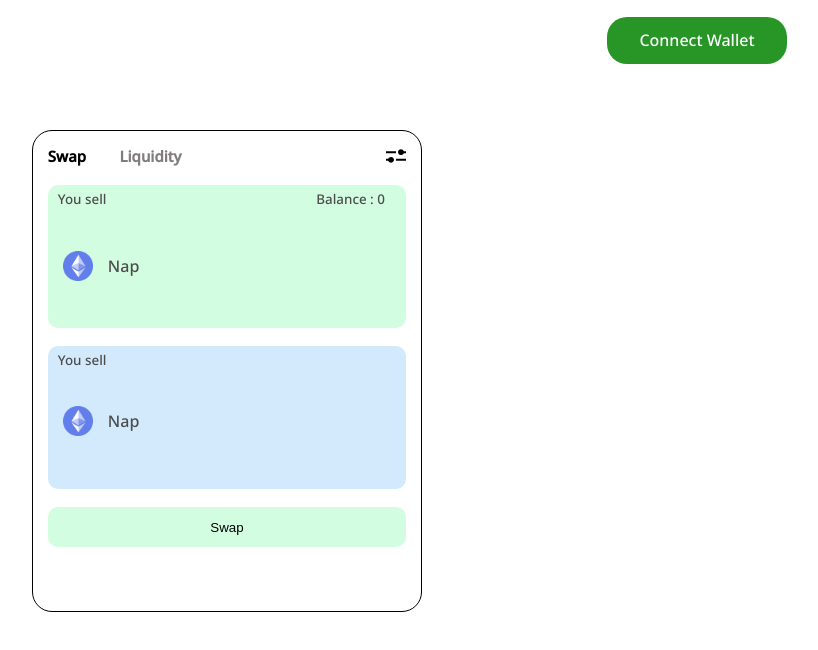
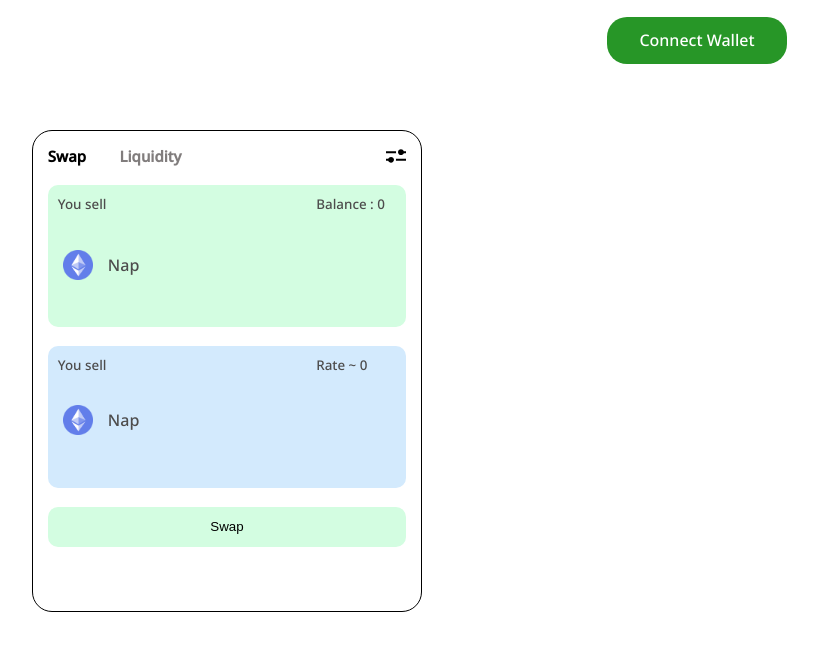
Before and after one commit to Napolite/liquidity-dapp, a React (Vite) app: page / in a window 1280 px wide. Shown: the top 650 px of the page, without its empty margins (413-1231 px from the left). Built offline with nearby package versions, Linux system fonts and the light colour scheme.

Commit message:
#UI : wireframe

```diff
--- a/src/components/homepage/homepage.css
+++ b/src/components/homepage/homepage.css
@@ -72,8 +72,8 @@
   display: flex;
   flex-direction: column;
   justify-content: space-between;
-  height: 35%;
-  padding: 5px 10px;
+  height: 32%;
+  padding: 10px 10px;
   border-radius: 10px;
 }
 .swap-from-top {
@@ -93,17 +93,6 @@
   width: 100%;
   display: flex;
   justify-content: space-between;
-}
-
-.trade-item select {
-  height: 40px;
-  width: 160px;
-  border: none;
-  outline: none;
-  background: none;
-  font-size: 24px;
-  appearance: none;
-  text-align: center;
 }
 .trade-item input {
   height: 40px;
--- a/src/components/homepage/index.tsx
+++ b/src/components/homepage/index.tsx
@@ -51,6 +51,7 @@ function Homepage() {
             <div className="swap-item">
               <div className="swap-from-top">
                 <div>You sell</div>
+                <div>Rate ~ 0</div>
               </div>
               <div className="trade-item">
                 <div>
```
